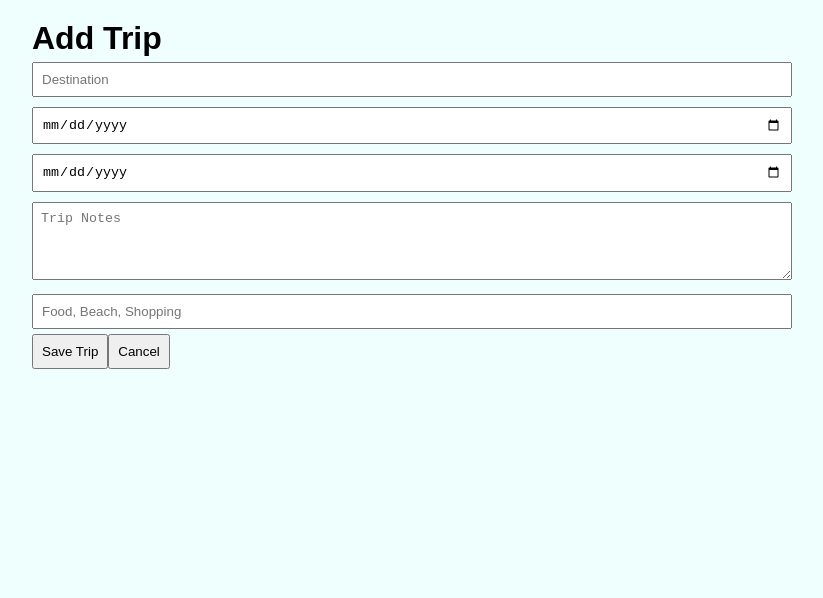
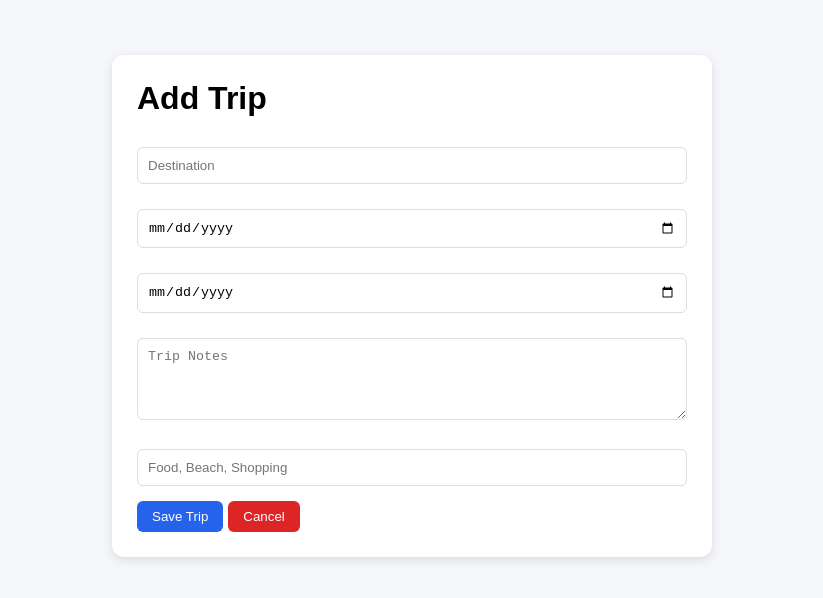
Before and after one commit to Yuzen22014685/smart-travel-planner, a React (Vite) app in the folder src/: page /add-trip in a window 1280 px wide. Shown: the top 598 px of the page, without its empty margins (228-1051 px from the left). Built offline with nearby package versions, Linux system fonts and the light colour scheme.

Commit message:
Update index.css

```diff
--- a/src/index.css
+++ b/src/index.css
@@ -1 +1,107 @@
-body{font-family:Arial;max-width:800px;margin:auto;padding:20px} input,textarea{margin:5px 0;padding:8px;width:100%} button{padding:8px}
+body {
+  margin: 0;
+  font-family: Arial, sans-serif;
+  background: #f4f6f9;
+}
+
+.container {
+  max-width: 1000px;
+  margin: 0 auto;
+  padding: 25px;
+}
+
+.header {
+  display: flex;
+  justify-content: space-between;
+  align-items: center;
+}
+
+.trip-grid {
+  display: grid;
+  grid-template-columns: repeat(
+    auto-fit,
+    minmax(300px, 1fr)
+  );
+  gap: 20px;
+}
+
+.trip-card,
+.detail-card,
+.weather-card {
+  background: white;
+  border-radius: 12px;
+  padding: 20px;
+  box-shadow: 0 3px 10px rgba(0,0,0,.1);
+}
+
+.trip-card:hover {
+  transform: translateY(-3px);
+  transition: 0.2s;
+}
+
+.weather-card {
+  margin-top: 20px;
+  background: #eef6ff;
+}
+
+.btn {
+  background: #2563eb;
+  color: white;
+  padding: 8px 15px;
+  border: none;
+  border-radius: 6px;
+  text-decoration: none;
+  cursor: pointer;
+  margin-right: 5px;
+}
+
+.btn-danger {
+  background: #dc2626;
+}
+
+.card-buttons {
+  margin-top: 10px;
+}
+
+input,
+textarea {
+  width: 100%;
+  padding: 10px;
+  margin-top: 10px;
+  box-sizing: border-box;
+}
+
+.tag-container {
+  margin-top: 10px;
+}
+
+.tag {
+  display: inline-block;
+  background: #dbeafe;
+  color: #1e40af;
+  padding: 6px 12px;
+  border-radius: 20px;
+  margin-right: 5px;
+}
+
+.form-card {
+  max-width: 600px;
+  margin: 30px auto;
+  background: white;
+  padding: 25px;
+  border-radius: 12px;
+  box-shadow: 0 3px 10px rgba(0,0,0,.1);
+}
+
+.form-card h1 {
+  margin-bottom: 20px;
+}
+
+.form-card input,
+.form-card textarea {
+  width: 100%;
+  padding: 10px;
+  margin-bottom: 15px;
+  border: 1px solid #ddd;
+  border-radius: 6px;
+}
```
